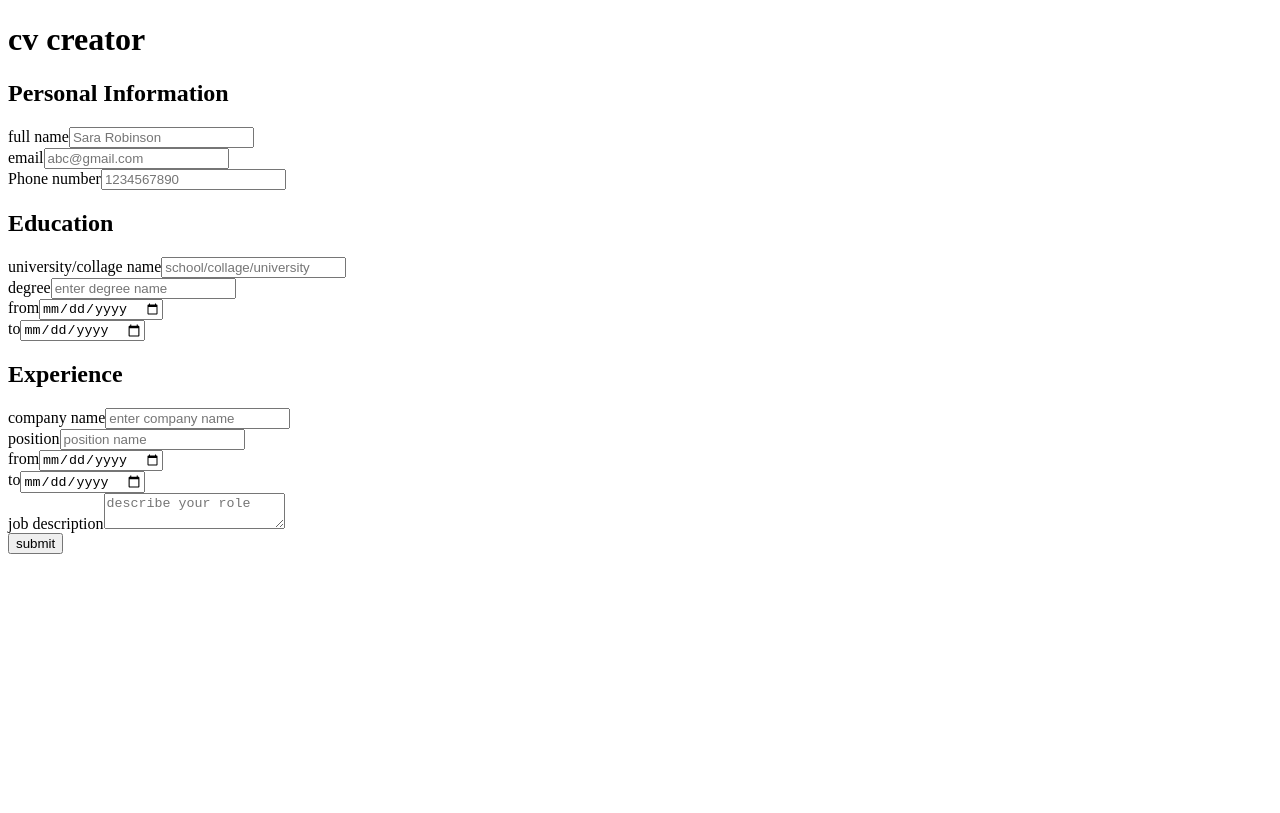
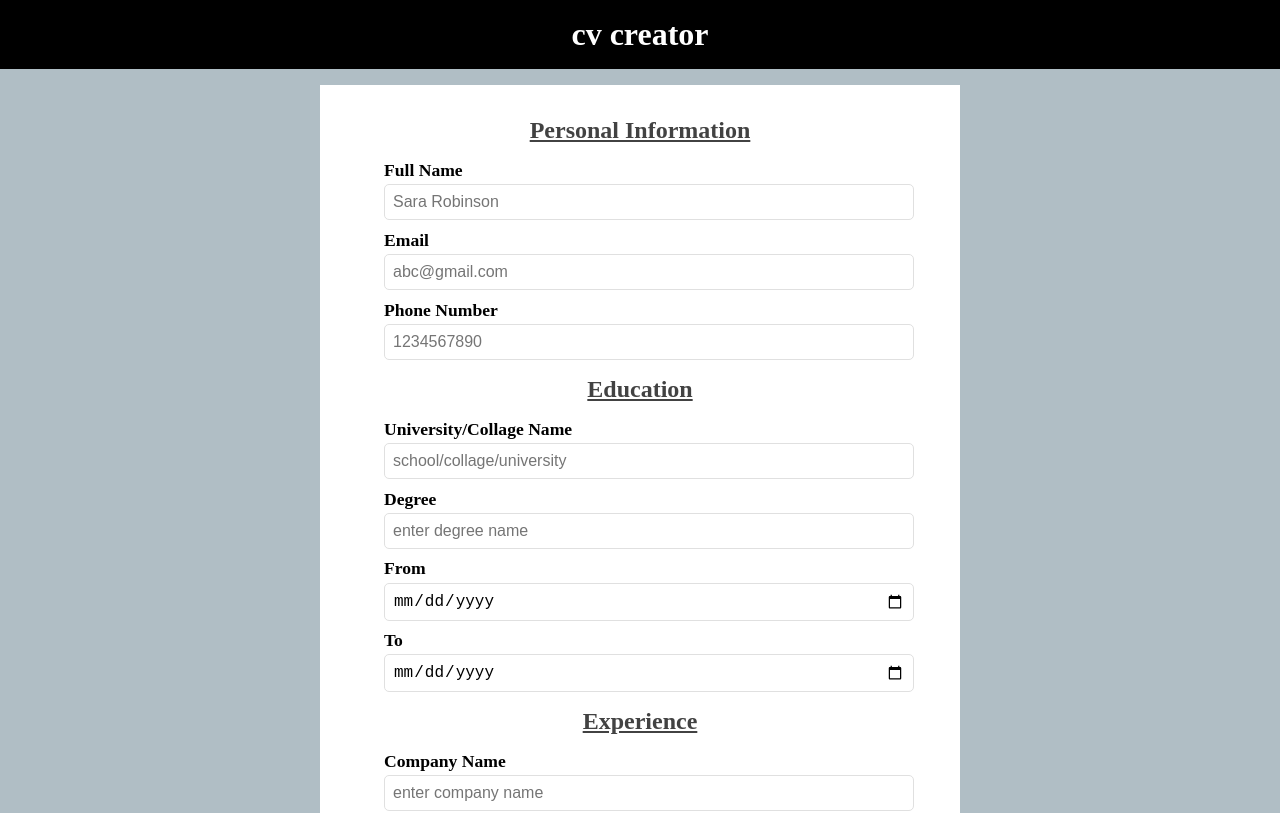
Before and after one commit to sneharatnani/cv-creator, a React (Create React App) app: page / in a window 1280 px wide. Shown: the top 813 px of the page. Built offline with nearby package versions, Linux system fonts and the light colour scheme.

Commit message:
styled form

```diff
--- a/src/App.js
+++ b/src/App.js
@@ -1,4 +1,4 @@
-// import './App.css';
+import "./assets/styles.css";
 import { Component } from "react";
 import Header from "./components/Header.js";
 import Main from "./components/Main.js";
@@ -10,7 +10,7 @@ class App extends Component {
 
   render() {
     return (
-      <div>
+      <div className="App">
         <Header />
         <Main />
       </div>
--- /dev/null
+++ b/src/assets/styles.css
@@ -0,0 +1,72 @@
+* {
+  margin: 0;
+  padding: 0;
+}
+
+body {
+  background-color: #b0bec5;
+}
+
+.App {
+  text-align: center;
+}
+
+.header {
+  background-color: black;
+  color: white;
+  padding: 1rem 0;
+}
+
+main {
+  width: 50vw;
+  background-color: white;
+  margin: 1rem auto;
+}
+
+/* form */
+form {
+  padding: 2rem 4rem;
+}
+
+label {
+  display: block;
+  text-align: left;
+  text-transform: capitalize;
+  font-size: 1.1rem;
+  font-weight: bold;
+  margin-bottom: 0.2rem;
+}
+
+input,
+textarea {
+  border: 1px solid #e0e0e0;
+  padding: 0.5rem;
+  width: 100%;
+  border-radius: 5px;
+  font-size: 1rem;
+}
+
+input:focus,
+textarea:focus {
+  outline: none;
+  border: 1px solid #90a4ae;
+  box-shadow: 0px 0px 2px #90a4ae;
+}
+
+textarea {
+  height: 4rem;
+}
+
+.section {
+  margin-top: 1rem;
+}
+
+.form-heading {
+  color: #424242;
+  margin-bottom: 1rem;
+  text-decoration: underline;
+}
+
+.container {
+  margin-top: 0.6rem;
+}
--- a/src/components/Education.js
+++ b/src/components/Education.js
@@ -6,10 +6,10 @@ class Education extends Component {
       this.props;
     const { uniName, degree, stdStart, stdEnd } = this.props.value;
     return (
-      <section>
-        <h2>Education</h2>
+      <section className="section">
+        <h2 className="form-heading">Education</h2>
         {/* university */}
-        <div>
+        <div className="container">
           <label htmlFor="collage">university/collage name</label>
           <input
             type="text"
@@ -22,7 +22,7 @@ class Education extends Component {
         </div>
 
         {/* degree */}
-        <div>
+        <div className="container">
           <label htmlFor="degree">degree</label>
           <input
             type="text"
@@ -35,7 +35,7 @@ class Education extends Component {
         </div>
 
         {/* std start */}
-        <div>
+        <div className="container">
           <label htmlFor="eduStarted">from</label>
           <input
             type="date"
@@ -47,7 +47,7 @@ class Education extends Component {
         </div>
 
         {/* std end */}
-        <div>
+        <div className="container">
           <label htmlFor="eduFinished">to</label>
           <input
             type="date"
--- a/src/components/Experience.js
+++ b/src/components/Experience.js
@@ -6,10 +6,10 @@ class Experience extends Component {
       this.props;
     const { company, position, jobStart, jobEnd, desc } = this.props.value;
     return (
-      <section>
-        <h2>Experience</h2>
+      <section className="section">
+        <h2 className="form-heading">Experience</h2>
         {/* company */}
-        <div>
+        <div className="container">
           <label htmlFor="company">company name</label>
           <input
             type="text"
@@ -22,7 +22,7 @@ class Experience extends Component {
         </div>
 
         {/* position */}
-        <div>
+        <div className="container">
           <label htmlFor="position">position</label>
           <input
             type="text"
@@ -35,7 +35,7 @@ class Experience extends Component {
         </div>
 
         {/* job start */}
-        <div>
+        <div className="container">
           <label htmlFor="jobStarted">from</label>
           <input
             type="date"
@@ -47,7 +47,7 @@ class Experience extends Component {
         </div>
 
         {/* job end */}
-        <div>
+        <div className="container">
           <label htmlFor="jobFinished">to</label>
           <input
             type="date"
@@ -59,7 +59,7 @@ class Experience extends Component {
         </div>
 
         {/* job description */}
-        <div>
+        <div className="container">
           <label htmlFor="description">job description</label>
           <textarea
             id="description"
--- a/src/components/Header.js
+++ b/src/components/Header.js
@@ -3,7 +3,7 @@ import { Component } from "react";
 class Header extends Component {
   render() {
     return (
-      <header>
+      <header className="header">
         <h1>cv creator</h1>
       </header>
     );
--- a/src/components/Main.js
+++ b/src/components/Main.js
@@ -145,7 +145,7 @@ class Main extends Component {
   showForm() {
     const { inputValue } = this.state;
     return (
-      <form>
+      <form className="form">
         <PersonalInfo
           handleName={this.changeName}
           handleEmail={this.changeEmail}
--- a/src/components/PersonalInfo.js
+++ b/src/components/PersonalInfo.js
@@ -10,10 +10,10 @@ class GeneralInfo extends Component {
     const { name, email, phone } = this.props.value;
     return (
       <section>
-        <h2>Personal Information</h2>
+        <h2 className="form-heading">Personal Information</h2>
 
         {/* name */}
-        <div>
+        <div className="container">
           <label htmlFor="name">full name</label>
           <input
             type="text"
@@ -26,7 +26,7 @@ class GeneralInfo extends Component {
         </div>
 
         {/* email */}
-        <div>
+        <div className="container">
           <label htmlFor="email">email</label>
           <input
             type="email"
@@ -39,7 +39,7 @@ class GeneralInfo extends Component {
         </div>
 
         {/* phone */}
-        <div>
+        <div className="container">
           <label htmlFor="phone">Phone number</label>
           <input
             type="tel"
```
